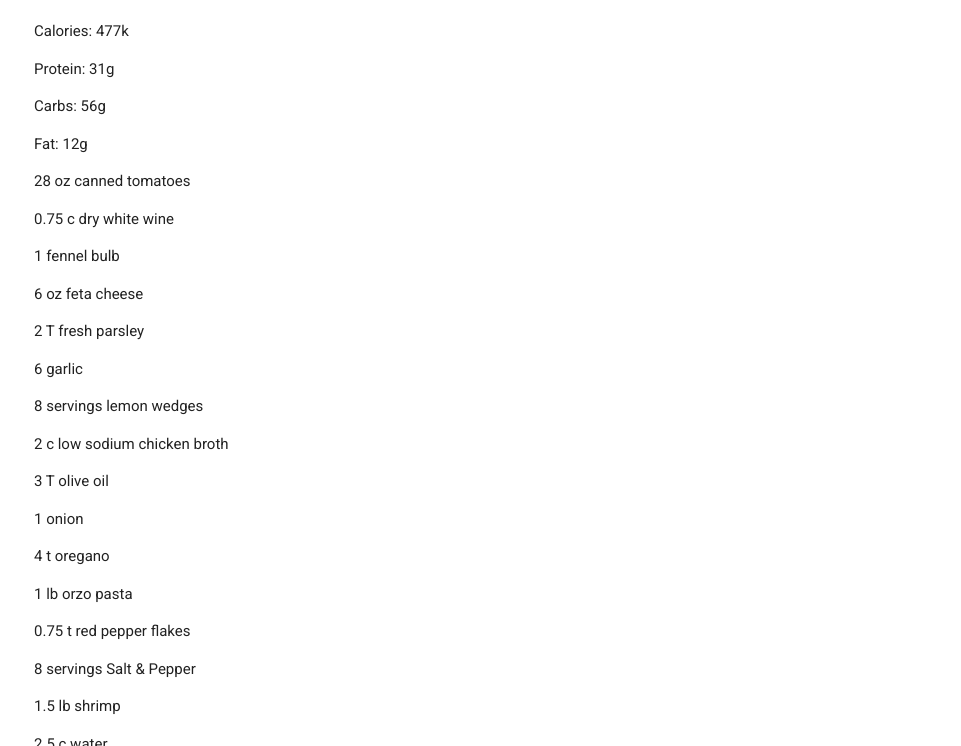
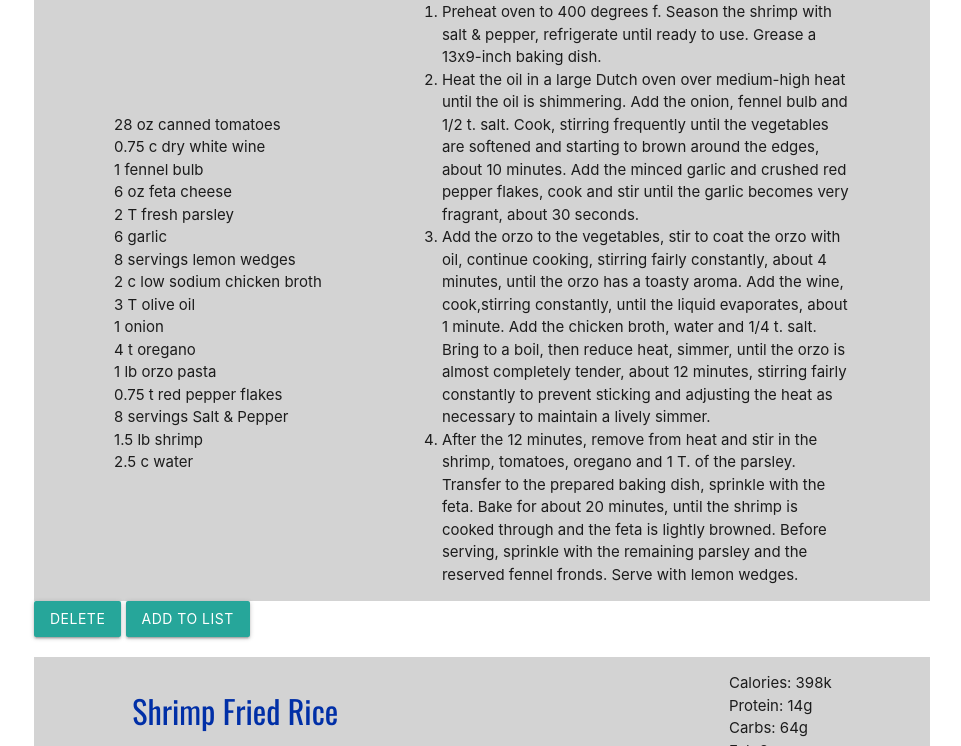
Before and after one commit to russfraze/Food_prep_App_Capstone, a Django app: page /bigshop/recipe_book/ in a window 1280 px wide. Shown: the part 613-1359 px from the top of the page, without its empty margins (158-1119 px from the left). Run offline with Django 3.2, Linux system fonts and the light colour scheme; a user stored in the database is signed in; data comes from the database, SQL or seed files in the repository; both versions use the stored data as it was after the commit.

Commit message:
capstone updates

```diff
--- a/Big_Shop_project/bigshop/templates/bigshop/base.html
+++ b/Big_Shop_project/bigshop/templates/bigshop/base.html
@@ -30,7 +30,7 @@
         h2 {
             font-family: 'Oswald', sans-serif;
             color: #002fa7;
-            size: 10px;
+            font-size: 32px;
         }
 
         h4 {
@@ -73,7 +73,6 @@
 
 <body>
     <!-- Page Content -->
-    <div>
 
 
     <nav>
@@ -106,11 +105,6 @@
     </div>
 
 
-
-
-
-    </div>
-
     <script type="text/javascript">
         // initialize Materialize components
         M.AutoInit()
--- a/Big_Shop_project/bigshop/templates/bigshop/book.html
+++ b/Big_Shop_project/bigshop/templates/bigshop/book.html
@@ -1,6 +1,31 @@
 {% extends 'bigshop/base.html' %}
 
 {% block content %}
+
+<style>
+    .name-image-macros {
+        display: flex;
+        flex-direction: row;
+        justify-content: space-around;
+        background-color: lightgray;
+    }
+
+    .ing-and-inst {
+        display: flex;
+        flex-direction: row;
+        justify-content: space-evenly;
+        align-items: center;
+        background-color: lightgray;
+    }
+
+    .ingredients{
+
+    }
+
+    .instructions {
+        width: 50%;
+    }
+</style>
 
 <div id="app">
     {% csrf_token %}
@@ -8,21 +33,39 @@
 
 
     <div class="row" v-for="recipe in recipes">
-        <h1>[[ recipe.name ]]</h1>
+
+        <div class="name-image-macros">
+            <div>
+                <h2>[[ recipe.name ]]</h2>
                 <img v-bind:src="recipe.image" alt="">
-        <p> Calories: [[ recipe.calories ]]</p>
-        <p> Protein: [[ recipe.protein ]]</p>
-        <p> Carbs: [[ recipe.carbs ]]</p>
-        <p> Fat: [[ recipe.fat ]]</p>
+            </div>
 
-        <div v-for="ingredient in recipe.ingredients">
-            <p>
+            <ul>
+                <li> Calories: [[ recipe.calories ]]</li>
+                <li> Protein: [[ recipe.protein ]]</li>
+                <li> Carbs: [[ recipe.carbs ]]</li>
+                <li> Fat: [[ recipe.fat ]]</li>
+            </ul>
+        </div>
+
+        <div class="ing-and-inst">
+
+
+            <ul class="ingredients">
+
+                <li v-for="ingredient in recipe.ingredients">
+
                             [[ ingredient.amount]] [[ ingredient.unit ]] [[ ingredient.name ]]
-            </p>
+
+                </li>
+
+            </ul>
+
+
+            <div class="instructions" v-html="recipe.instructions"></div>
 
         </div>
 
-        <div v-html="recipe.instructions"></div>
 
         <button class="btn" v-on:click="deleteRecipe(recipe.id)">Delete</button>
         <button class="btn" v-on:click="addIngredients(recipe.id)">Add to list</button>
@@ -48,7 +91,7 @@
 
         methods: {
 
-            getRecipes: function() {
+            getRecipes: function () {
                 axios({
                     method: "get",
                     url: '{% url "bigshop:get_saved_recipes" %}',
@@ -61,7 +104,7 @@
                 });
             },
 
-            deleteRecipe: function(id) {
+            deleteRecipe: function (id) {
                 console.log(id)
                 axios({
                     method: 'get',
@@ -75,7 +118,7 @@
 
             },
 
-            addIngredients: function(id) {
+            addIngredients: function (id) {
                 console.log(id)
                 axios({
                     method: 'get',
--- a/Big_Shop_project/bigshop/urls.py
+++ b/Big_Shop_project/bigshop/urls.py
@@ -11,6 +11,7 @@ urlpatterns = [
     path('get_saved_recipes/', views.get_saved_recipes, name='get_saved_recipes'),
     path('delete/', views.delete, name='delete'),
     path('add_ingredients/', views.add_ingredients, name='add_ingredients'),
-    path('get_saved_list/', views.get_saved_list, name='get_saved_list')
+    path('get_saved_list/', views.get_saved_list, name='get_saved_list'),
+    path('clear_list/', views.clear_list, name='clear_list')
 
 ]
--- a/Big_Shop_project/bigshop/views.py
+++ b/Big_Shop_project/bigshop/views.py
@@ -1,5 +1,5 @@
-from django.shortcuts import render
-from django.http import HttpResponse, JsonResponse
+from django.shortcuts import render, reverse
+from django.http import HttpResponse, JsonResponse, HttpResponseRedirect
 from django.conf import settings
 from django.contrib.auth.decorators import login_required
 import json
@@ -104,3 +104,9 @@ def get_saved_list(request):
 
         })
     return JsonResponse({'ingredients': ingredients_data})
+
+
+def clear_list(request):
+    clear = SavedListItem.objects.filter(user=request.user)
+    clear.delete()
+    return HttpResponseRedirect(reverse('bigshop:grocery_list'))
```
Also changed, not shown: Big_Shop_project/bigshop/templates/bigshop/index.html (+10 -3 lines), Big_Shop_project/bigshop/templates/bigshop/list.html (+24 -5 lines), Big_Shop_project/db.sqlite3. Lines whose indentation alone changed are shown as unchanged.
